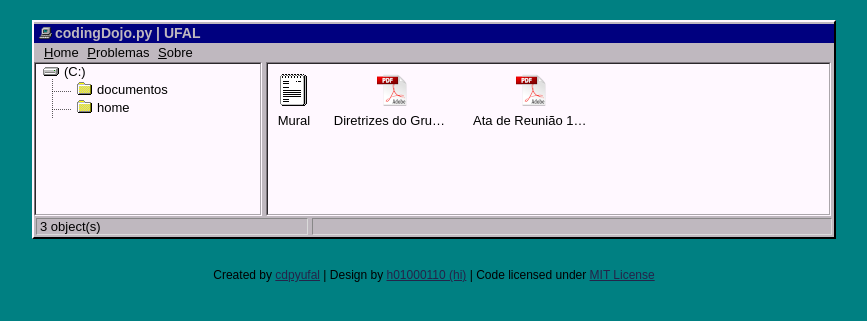
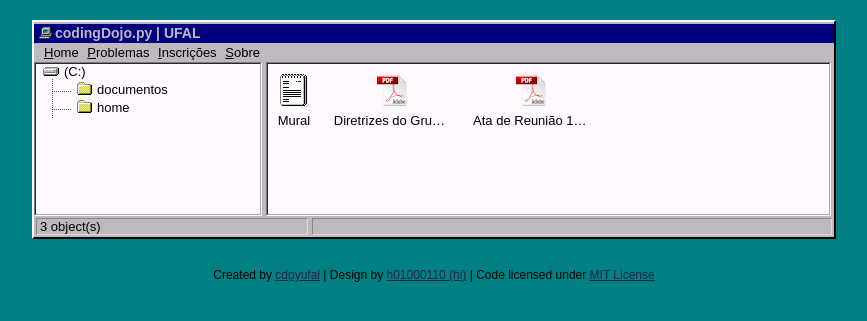
Before and after one commit to cdpyufal/cdpyufal.github.io, a Jekyll site: the page built from index.html, in a window 1280 px wide. Shown: the top 321 px of the page, without its empty margins (206-1073 px from the left). Built offline with Jekyll 4.4.1, drawn with Linux system fonts in a browser that asks for light colours.

Commit message:
Add Inscrições to topbar

```diff
--- a/_includes/topbar.html
+++ b/_includes/topbar.html
@@ -1,5 +1,6 @@
 <ul class="topbar">
 	<a href="/"><li><u>H</u>ome</li></a>
 	<a href="https://github.com/cdpyufal/solvedProblems"><li><u>P</u>roblemas</li></a>
+	<a href="https://goo.gl/forms/XBeIn7jQpaHPJ7543"><li><u>I</u>nscrições</li></a>
 	<a href="/about"><li><u>S</u>obre</li></a>
 </ul>
```
